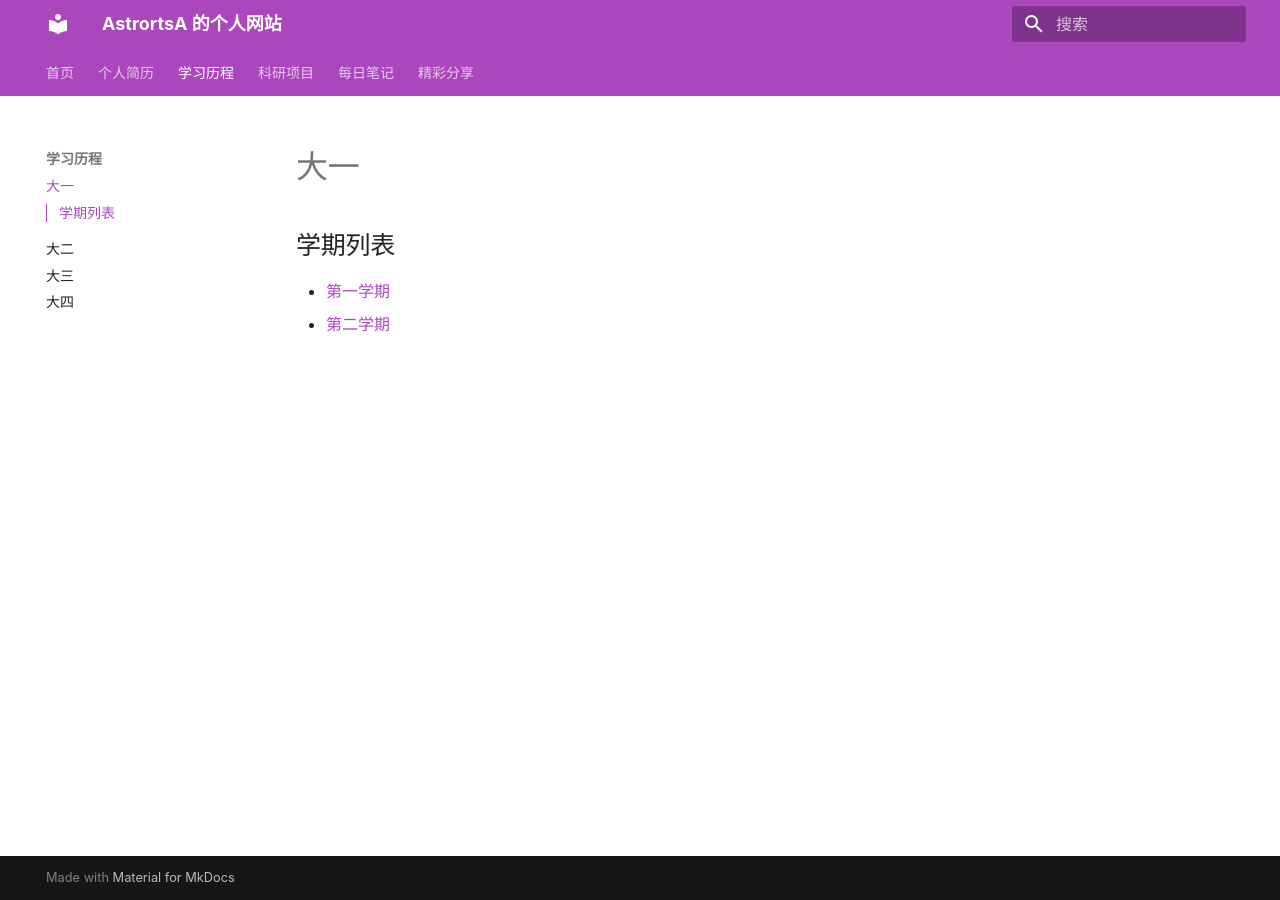
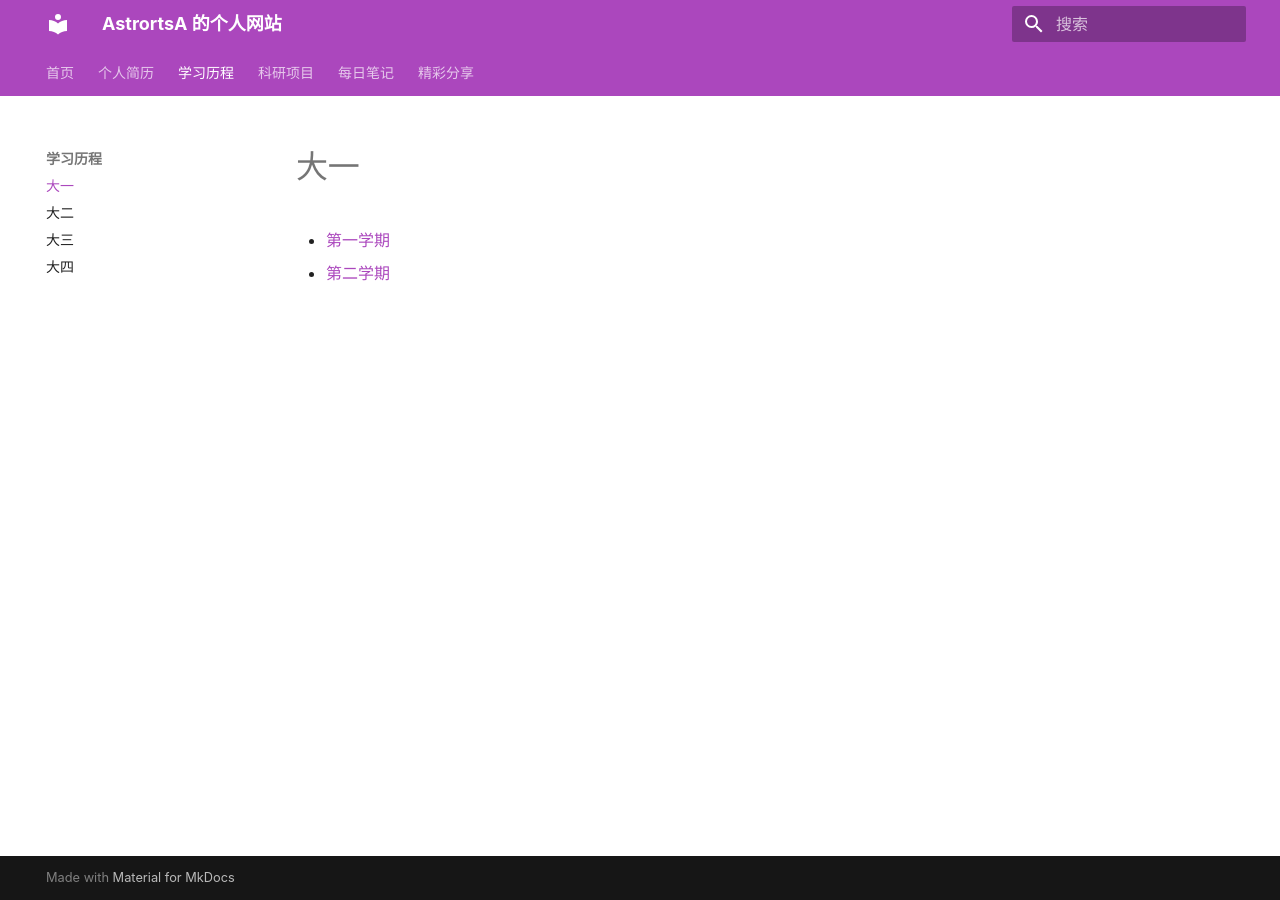
Before and after one commit to AstrortsA/AstrortsA.github.io, an MkDocs documentation site: the page built from docs/study/freshman.md, in a window 1280 px wide. Built offline with MkDocs 1.6.1 and Material for MkDocs 9.7.7, drawn with Linux system fonts in a browser that asks for light colours; some web fonts are replaced.

Commit message:
Update freshman.md

```diff
--- a/docs/study/freshman.md
+++ b/docs/study/freshman.md
@@ -4,6 +4,5 @@ title: 大一
 
 # 大一
 
-## 学期列表
 - [第一学期](freshman/1_semester.md)
 - [第二学期](freshman/2_semester.md)
```
